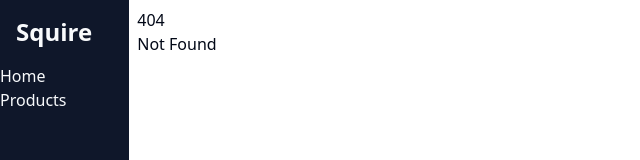
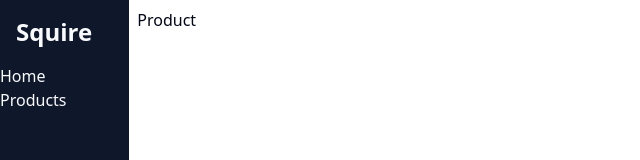
Before and after one commit to code-gorilla-au/squire, a SvelteKit app in the folder apps/client/: page /products/1 in a window 1280 px wide. Before the commit this address had no page. Shown: the top 160 px of the page, without its empty margins (0-640 px from the left). Built offline with nearby package versions, Linux system fonts and the light colour scheme.

Commit message:
adding route

```diff
--- /dev/null
+++ b/apps/client/src/routes/products/[id]/+page.svelte
@@ -0,0 +1,6 @@
+
+<h1>Product</h1>
+
+<svelte:head>
+    <title>Product | Squire</title>
+</svelte:head>
```
